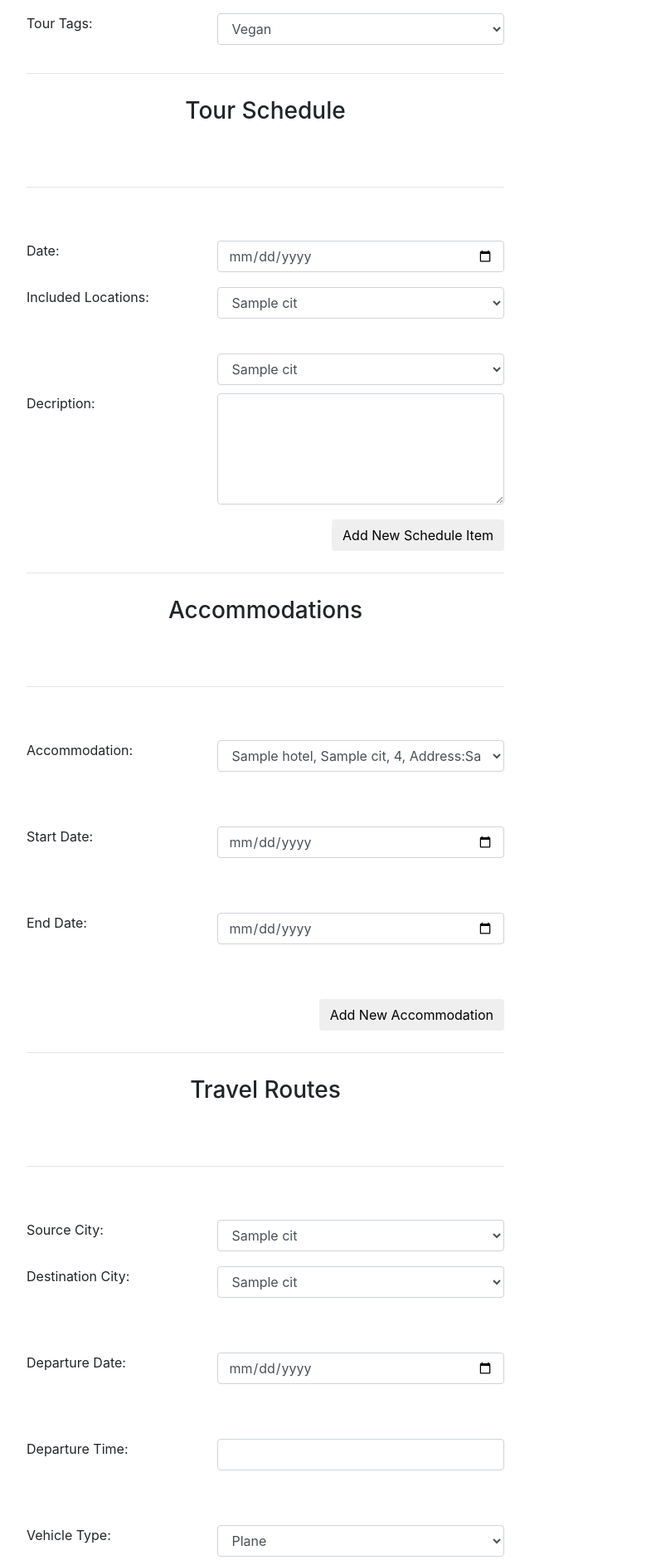
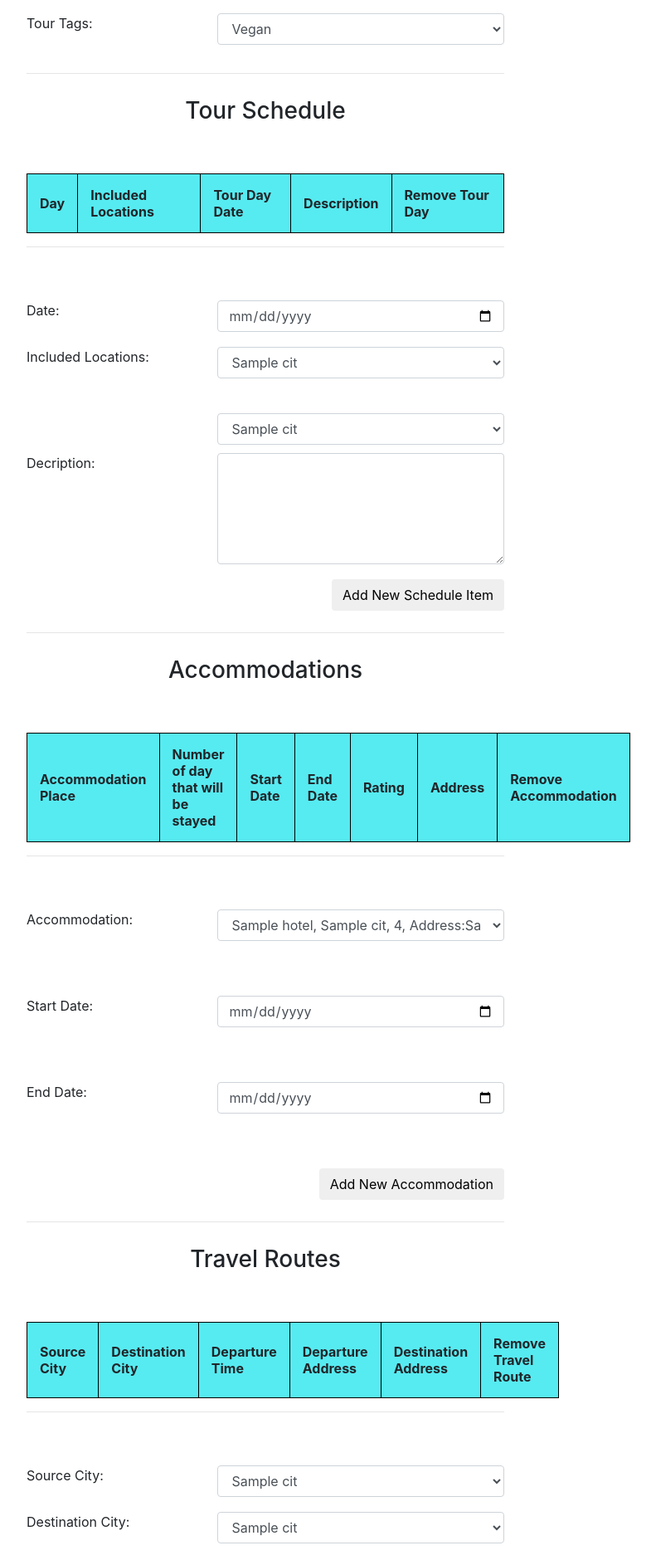
Before and after one commit to eminbahadir98/ibitur, a PHP site: page /tour_adding.php in a window 1280 px wide. Shown: the part 722-2602 px from the top of the page at 83% size, without its empty margins (320-1111 px from the left). Run offline with PHP 8.4, Linux system fonts and the light colour scheme; the visitor is signed in with stand-in values (Sample User, id 1); tables that the repository leaves empty hold one stand-in row (values such as "Sample post"); lists and menus that the app fills with data are empty.

Commit message:
Added items is now in rows and they have field tags

```diff
--- a/website/style/style.css
+++ b/website/style/style.css
@@ -30,9 +30,17 @@
   background-color: beige;
 }
 
-table#tour-adding th {
-    color: white;
-    background-color: black;
+table, th, td {
+  border: 1px solid black;
+  border-collapse: collapse;
+}
+th, td {
+  padding: 15px;
+  text-align: left;
+}
+table {
+  width: 100%;
+  background-color: #56ebf1;
 }
 
 .header {
--- a/website/tour_adding.php
+++ b/website/tour_adding.php
@@ -236,8 +236,9 @@
                 if (checkBaseInfo("add-tour")) {
                     day_counter++;
                     var numOfDay = daysBetween(start_date, tour_day);
-                    document.getElementById("tour-days").innerHTML += "<td id='" + day_counter + "'><br><br><p> Day " + numOfDay + " - " + included_loc1 + " - " + included_loc2 + "</p><br><p> Tour Day: " + formattedDate(tour_day) + "</p><br><p> " + tour_day_desc + "</p><br><br>"
-                        + "<button class='submit-button btn' type='button' onclick='removeField(" + day_counter + ")'>Remove</button><br><br></td>";
+                    document.getElementById("tour-days").innerHTML += "<tr id='" + day_counter + "'><p><td> " + numOfDay + "</p></td><p><td>" + included_loc1
+                        + "</p></td><p><td>" + included_loc2 + "</p></td><p><td>" + formattedDate(tour_day) + "</p></td><p><td> " + tour_day_desc + "</p></td><p><td>"
+                        + "<button class='submit-button btn' type='button' onclick='removeField(" + day_counter + ")'>Remove</button><p><td></tr>";
 
                 }
             }
@@ -269,9 +270,10 @@
 
                 var numOfDay = daysBetween(start_accom_date, end_accom_date);
                 accom_counter++;
-                document.getElementById("accoms").innerHTML += "<td id='" + accom_counter + "'><br><br><p> " + hotel + "</p><br><p> Number of day that will be stayed: " + numOfDay + "</p><br><p> Start Day: " + formattedDate(start_accom_date) + "</p><br><p> End Day: " + formattedDate(end_accom_date)+
-                    "</p><br><p>Rating: " + rating + "</p><br><p>" + address + " </p> <br><br>"
-                    + "<button class='submit-button btn' type='button' onclick='removeField(" + accom_counter + ")'>Remove</button><br><br></td>";
+                document.getElementById("accoms").innerHTML += "<tr id='" + accom_counter + "'><p><td> " + hotel + "</p></td><p><td>" + numOfDay + "</p></td><p><td>"
+                    + formattedDate(start_accom_date) + "</p></td><p><td>" + formattedDate(end_accom_date)+ "</p></td><p><td>" +
+                  rating + "</p></td><p><td>" + address + " </p></td><p><td>"
+                    + "<button class='submit-button btn' type='button' onclick='removeField(" + accom_counter + ")'>Remove</button></p></td></tr>";
 
 
 
@@ -294,8 +296,10 @@
             if(departure_date && departure_time && departure_address && destination_address && travel_company){
                 route_counter++;
 
-                document.getElementById("travel-routes").innerHTML += "<td id='" + route_counter + "'><br><br><p> " + source_city +" --> "+ dest_city + " ("+ vehicle_type +",  " + travel_company+" )"+"</p><br><p>Departure Date: " + formattedDate(departure_date) + "</p><br><p> Departure Time: " + departure_time + "</p><br><p> Departure address: " + departure_address+ "</p><br><p> Destination address: " + destination_address +
-                    "<button class='submit-button btn' type='button' onclick='removeField(" + route_counter + ")'>Remove</button><br><br></td>";
+                document.getElementById("travel-routes").innerHTML += "<tr id='" + route_counter + "'><p><td> " + source_city +" </p></td><p><td> "+ dest_city
+                    + "</p></td><p><td>"+ vehicle_type +"</p></td><p><td>" + travel_company+" )"+"</p></td><p><td>" + formattedDate(departure_date) + "</p></td><p><td>"
+                    + departure_time + "</p></td><p><td>" + departure_address+ "</p></td><p><td>" + destination_address + "</p></td><p><td>"+
+                    "<button class='submit-button btn' type='button' onclick='removeField(" + route_counter + ")'>Remove</button></p></td></tr>";
             } else
             {
 
@@ -315,8 +319,9 @@
             if(event_date && event_description && event_title){
                 event_counter++;
 
-                document.getElementById("trip-events").innerHTML += "<td id='" + event_counter + "'><br><br><p><u> " + event_title + "</u>  ( "+ formattedDate(event_date)+" ) </p><br><p> "+ event_city +"</p><br><p>"+ + event_description +"</p><br><p>"+
-                    "<button class='submit-button btn' type='button' onclick='removeField(" + event_counter + ")'>Remove</button><br><br></td>";
+                document.getElementById("trip-events").innerHTML += "<tr id='" + event_counter + "'><p><td><u> " + event_title + "</u> </p></td> <p><td>  "
+                    + formattedDate(event_date)+"</p></td><p><td> "+ event_city +"</p></td><p><td>"+ event_description +"</p></td><p><td>"+
+                    "<button class='submit-button btn' type='button' onclick='removeField(" + event_counter + ")'>Remove</button></p></td></tr>";
             } else
             {
                 showError("For Trip Events: Please fill the empty places");
@@ -385,9 +390,14 @@
 
             <h3 class="home-title">Tour Schedule</h3>
 
-        <table id="tour-adding">
-            <tr id="tour-days">
+            <table id="tour-days">
 
+                <tr>
+                    <th>Day</th>
+                    <th>Included Locations</th>
+                    <th>Tour Day Date</th>
+                    <th>Description</th>
+                    <th>Remove Tour Day</th>
                 </tr>
 
             </table>
@@ -440,9 +450,15 @@
 
             <h3 class="home-title">Accommodations</h3>
 
-        <table id="tour-adding">
-            <tr id ="accoms">
-
+            <table id ="accoms">
+                <tr>
+                    <th>Accommodation Place</th>
+                    <th>Number of day that will be stayed</th>
+                    <th>Start Date</th>
+                    <th>End Date</th>
+                    <th>Rating</th>
+                    <th>Address</th>
+                    <th>Remove Accommodation</th>
                 </tr>
 
             </table>
@@ -484,9 +500,14 @@
             <h3 class="home-title">Travel Routes</h3>
 
 
-        <table id="tour-adding">
-            <tr id ="travel-routes">
-
+            <table id ="travel-routes">
+                <tr>
+                    <th>Source City</th>
+                    <th>Destination City</th>
+                    <th>Departure Time</th>
+                    <th>Departure Address</th>
+                    <th>Destination Address</th>
+                    <th>Remove Travel Route</th>
                 </tr>
 
             </table>
@@ -569,9 +590,13 @@
 
             <h3 class="home-title">Trip Events</h3>
 
-        <table id="tour-adding">
-            <tr id ="trip-events">
-
+            <table id ="trip-events">
+                <tr>
+                    <th>Event Title</th>
+                    <th>Event Date</th>
+                    <th>Event City</th>
+                    <th>Description</th>
+                    <th>Remove Trip Event</th>
                 </tr>
             </table>
 
```
Lines whose indentation alone changed are shown as unchanged.
